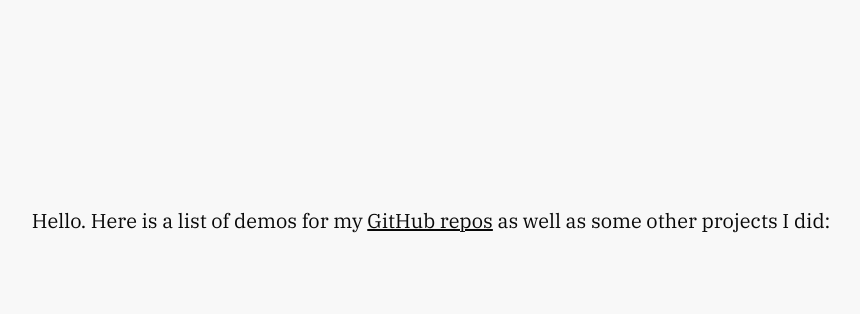
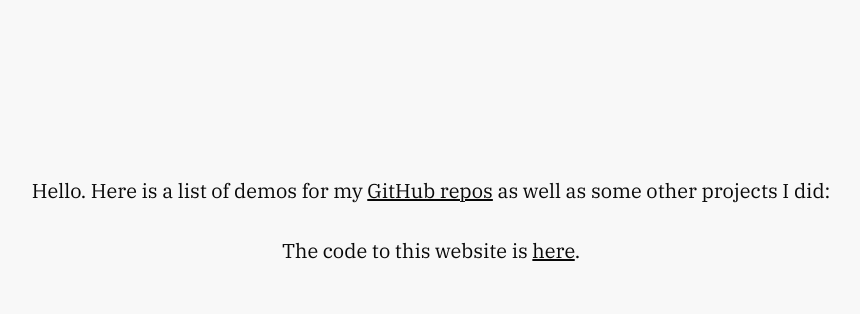
Before and after one commit to 54ac/demo-list, a website with bundled scripts: page src/index.html in a window 1280 px wide. Shown: the part 164-478 px from the top of the page, without its empty margins (209-1069 px from the left). Built offline with nearby package versions, Linux system fonts and the light colour scheme.

Commit message:
added url to repo (recursion galore)

```diff
--- a/src/index.html
+++ b/src/index.html
@@ -21,7 +21,18 @@
 				</p>
 			</header>
 			<main><div id="projects"></div></main>
-			<footer><p id="me"></p></footer>
+			<footer>
+				<p>
+					The code to this website is
+					<a
+						target="_blank"
+						rel="noopener noreferrer"
+						href="https://github.com/rowrawer/demo-list"
+						>here</a
+					>.
+				</p>
+				<p id="me"></p>
+			</footer>
 		</div>
 		<script src="main.js"></script>
 	</body>
```
